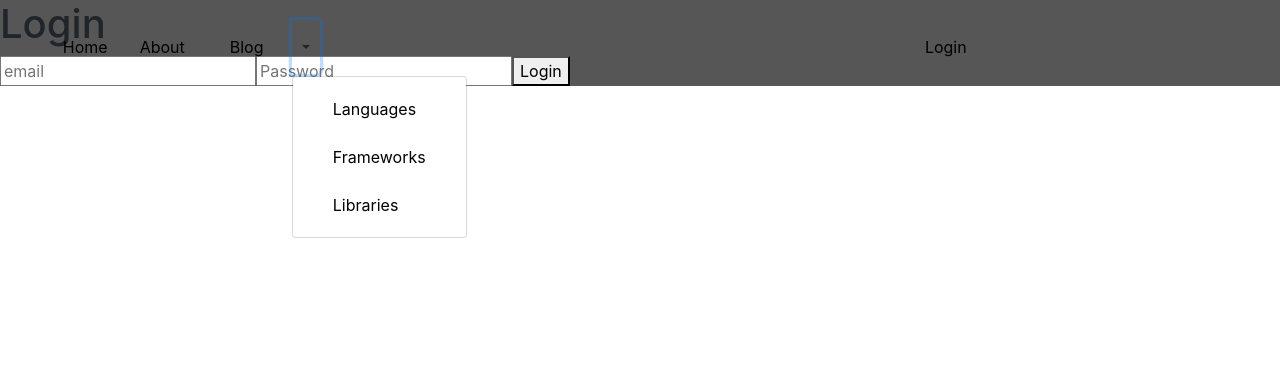
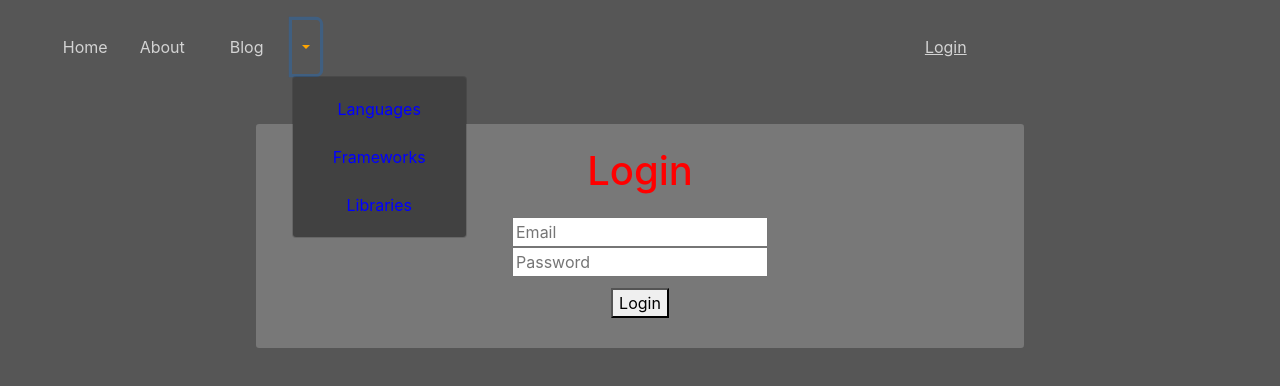
Before and after one commit to bluefoxbandido/bluefoxcoding.heroku, a React app: page /login in a window 1280 px wide. Both pictures are taken after a click on the button 305 px from the left and 47 px from the top of the page. Built offline with nearby package versions, Linux system fonts and the light colour scheme.

Commit message:
Finished styling login and home page (rough style)

```diff
--- a/src/navigation/navbar.js
+++ b/src/navigation/navbar.js
@@ -56,7 +56,7 @@ const Navbar = props => {
 
             <Dropdown.Toggle split variant="blog" id="dropdown-split-basic" />
 
-            <Dropdown.Menu>
+            <Dropdown.Menu className="dropdown-menu">
               <Dropdown.Item>
                 <NavLink to="/languages" className="nav-link">
                   Languages
--- a/src/pages/home.js
+++ b/src/pages/home.js
@@ -25,7 +25,7 @@ export default class Home extends Component {
         return (
             <div className='home'>
                 <div className='banner'>
-                    Banner
+                    <h1 style={{color: "white"}}>Banner</h1>
                 </div>
                 <div className='projects'>
                     <ProjectList data={this.state.projects}/>
--- a/src/pages/login.js
+++ b/src/pages/login.js
@@ -49,6 +49,7 @@ export default class Login extends Component {
 
   render() {
     return (
+      <div className="login">
         <div className="main-wrapper">
           <div className="box">
             <div className="box-header">
@@ -57,7 +58,7 @@ export default class Login extends Component {
             <form className="box-form">
               <input
                 className="form-item"
-              placeholder="email"
+                placeholder="Email"
                 name="email"
                 type="text"
                 onChange={this.handleChange}
@@ -75,6 +76,7 @@ export default class Login extends Component {
             </form>
           </div>
         </div>
+      </div>
     );
   }
 }
--- a/src/styles/app.scss
+++ b/src/styles/app.scss
@@ -6,5 +6,6 @@
 .body-component {
     display: flex;
     background-color: #565656;
+    height: 100vh;
 
 }
--- a/src/styles/home.scss
+++ b/src/styles/home.scss
@@ -20,7 +20,7 @@
         justify-content: center;
 
         .project-item {
-            box-shadow: 2% 2% 2% 2% rgba(255, 255, 255, .75);
+            box-shadow:  rgba(255, 255, 255, .75);
             display: flex;
             justify-content: center;
             text-align: center;
@@ -31,7 +31,7 @@
                 margin: 2%;
                 padding: 2%;
                 background-color: #414141;
-                color: cornflowerblue;
+                color: blue;
             }
         }
     }
--- /dev/null
+++ b/src/styles/login.scss
@@ -0,0 +1,43 @@
+.login {
+    margin-top: 12vh;
+    width: 100%;
+    color: red;
+    justify-content: center;
+}
+
+.main-wrapper {
+    display: flex;
+    justify-content: center;
+    align-items: center;
+    height: 35vh;
+}
+
+.box {
+    display: flex;
+    flex-direction: column;
+    justify-content: center;
+    align-items: center;
+    width: 60%;
+    height: 80%;
+    background-color: rgba(255, 255, 255, .2);
+    border-radius: .2em;
+
+    .box-header {
+        margin-top: 3%;
+        margin-bottom: 0;
+    }
+
+    .box-form {
+        display: flex;
+        flex-direction: column;
+        width: 70%;
+        justify-content: center;
+        align-items: center;
+        margin-bottom: 2%;
+        height: 100%;
+
+        button {
+            margin-top: 2%;
+        }
+    }
+}
--- a/src/styles/main.scss
+++ b/src/styles/main.scss
@@ -1,3 +1,4 @@
 @import './navbar.scss';
 @import './app.scss';
 @import './home.scss';
+@import './login.scss';
--- a/src/styles/navbar.scss
+++ b/src/styles/navbar.scss
@@ -15,6 +15,10 @@
     align-items: center;
     width: 100vw;
 
+    .nav-link-active {
+        text-decoration: underline;
+    }
+
     .nav-links {
         display: flex;
         align-items: center;
@@ -30,8 +34,22 @@
         padding: 1.5%;
         padding-top: 0;
 
+        .dropdown-toggle {
+            color: orange;
+        }
+
+        .dropdown-menu {
+            background-color: #414141;
+            text-align: center;
+            color: blue;
+
+            .nav-link {
+                color: blue;
+            }
+        }
+
         .nav-link {
-            color: black;
+            color: lightgray;
         }
     }
 
@@ -48,7 +66,10 @@
             align-self: center;
             justify-content: center;
             width: 100%;
-            color: black;
+            color: lightgray;
+
         }
+
+
     }
 }
```
Lines whose indentation alone changed are shown as unchanged.
